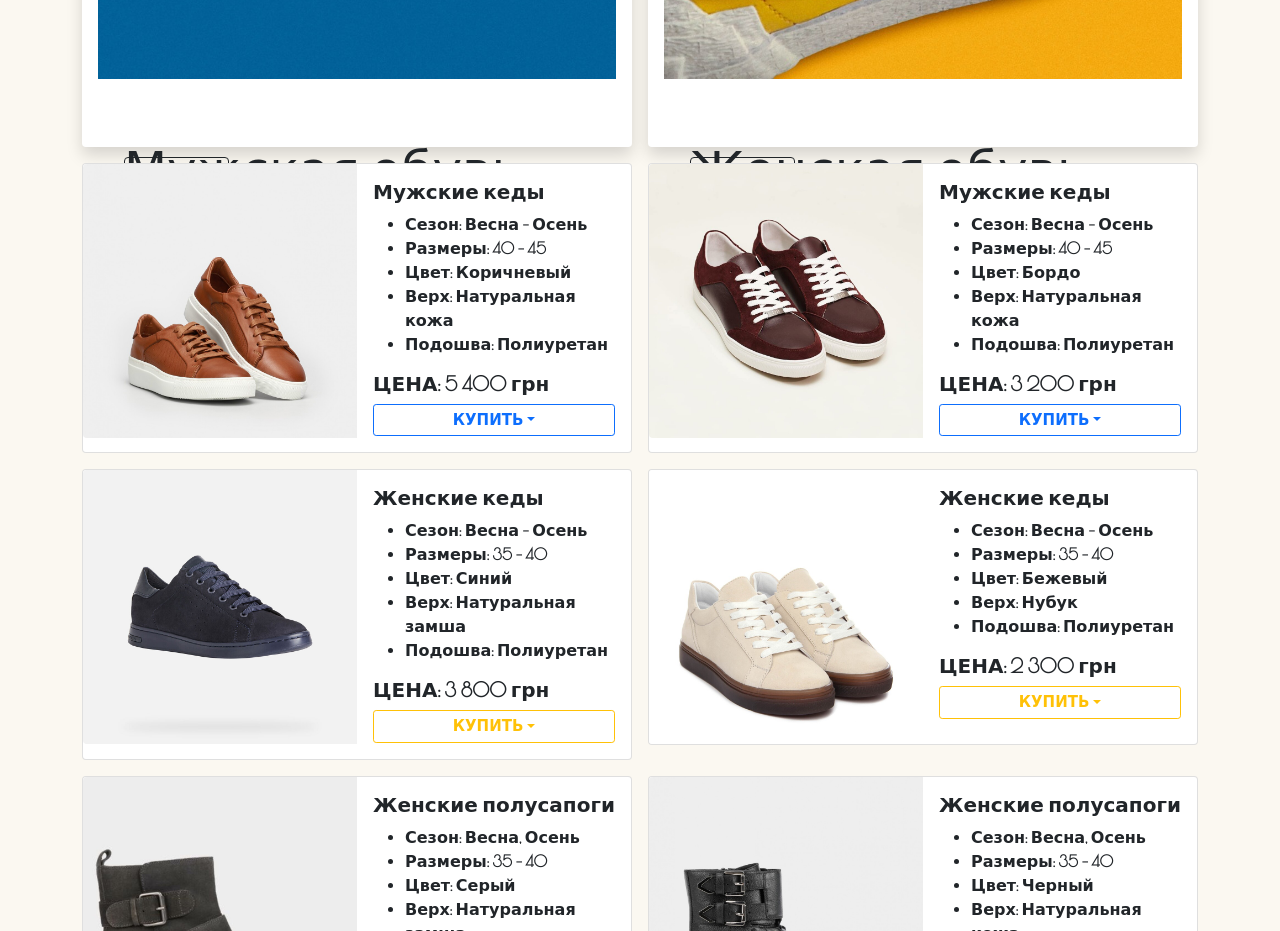
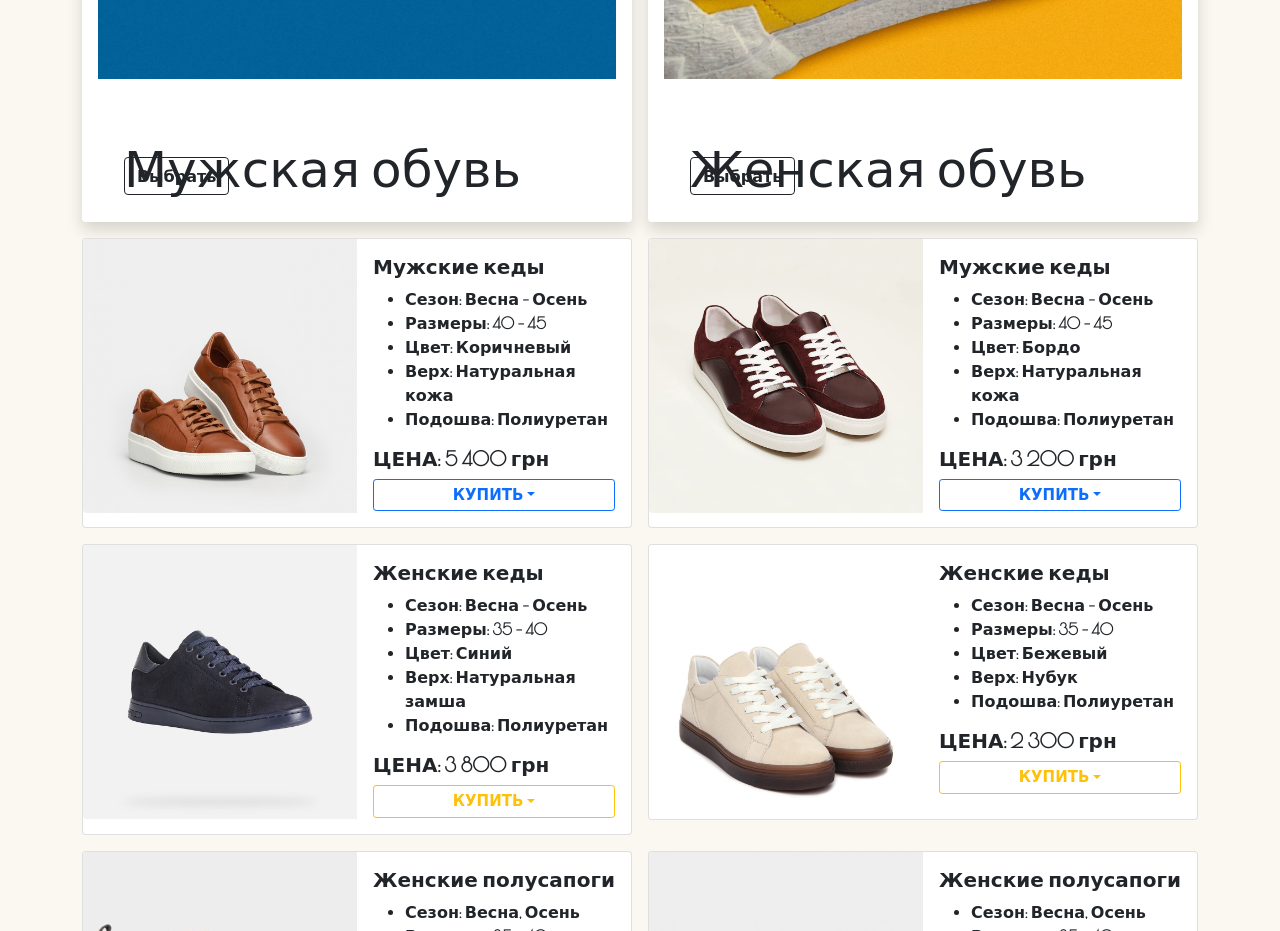
Before and after one commit to jtopolska/Final-project-BOOTSTRAP, a plain HTML site: page index.html in a window 1280 px wide. Shown: the part 1420-2351 px from the top of the page. Drawn offline with nearby package versions, Linux system fonts and the light colour scheme.

Commit message:
Update index.html

```diff
--- a/index.html
+++ b/index.html
@@ -99,7 +99,7 @@
                 <img src="./photo/men.jpg" alt="Фото мужских кед">
                 <div class="men">
                     <p class="position-absolute" id="menShoes">Мужская обувь</p>
-                    <a class="position-absolute" href="./men-shoes.html">
+                    <a href="./men-shoes.html">
                         <button class="btn btn-outline-dark fw-bold">Выбрать</button>
                     </a>
                 </div>
@@ -110,7 +110,7 @@
                 <img src="./photo/women.jpg" alt="Фото женских кед">
                 <div class="men">
                     <p class="position-absolute" id="womenShoes">Женская обувь</p>
-                    <a class="position-absolute" href="./women-shoes.html">
+                    <a href="./women-shoes.html">
                         <button class="btn btn-outline-dark fw-bold">Выбрать</button>
                     </a>
                 </div>
```
